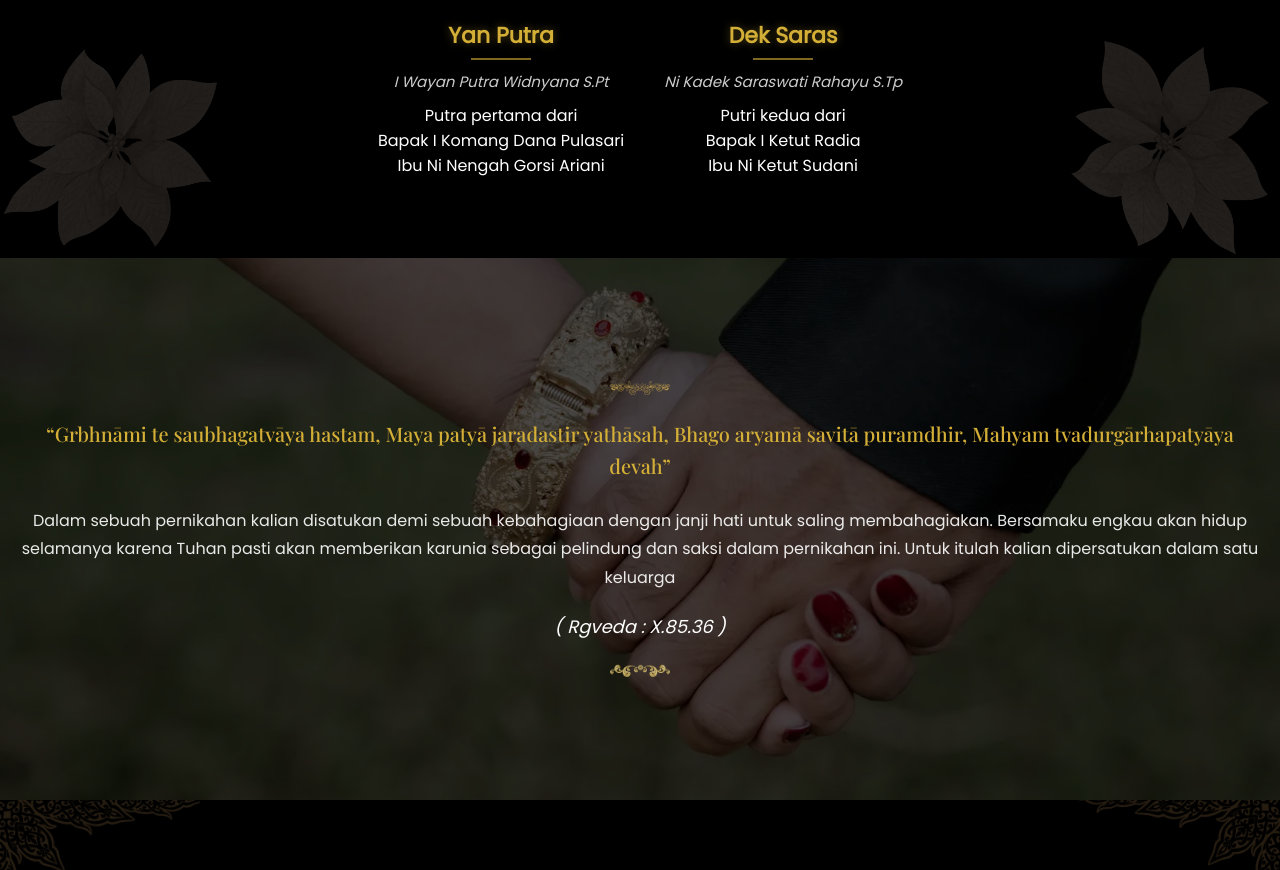
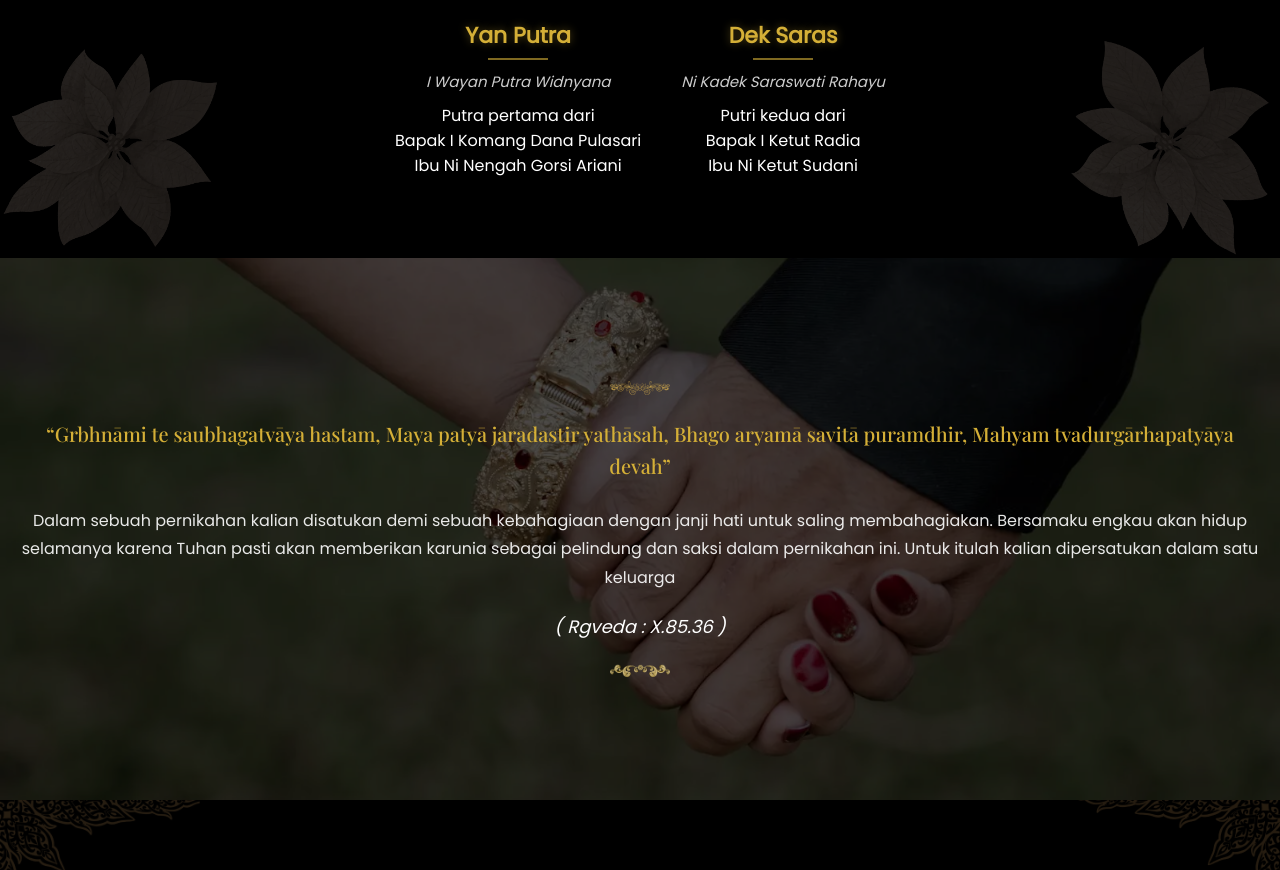
Before and after one commit to IWPW03/Yanputra-Deksaras-wedding, a website: page index.html in a window 1280 px wide. Shown: the part 2523-3393 px from the top of the page. Drawn offline with nearby package versions, Linux system fonts and the light colour scheme.

Commit message:
Update index.html

```diff
--- a/index.html
+++ b/index.html
@@ -104,7 +104,7 @@
 
 <h3 class="couple-name">Yan Putra</h3>
 
-<p class="full-name">I Wayan Putra Widnyana S.Pt</p>
+<p class="full-name">I Wayan Putra Widnyana</p>
 
 <p>Putra pertama dari</p>
 <p>Bapak I Komang Dana Pulasari</p>
@@ -118,7 +118,7 @@
 
 <h3 class="couple-name">Dek Saras</h3>
 
-<p class="full-name">Ni Kadek Saraswati Rahayu S.Tp</p>
+<p class="full-name">Ni Kadek Saraswati Rahayu</p>
 
 <p>Putri kedua dari</p>
 <p>Bapak I Ketut Radia</p>
```
